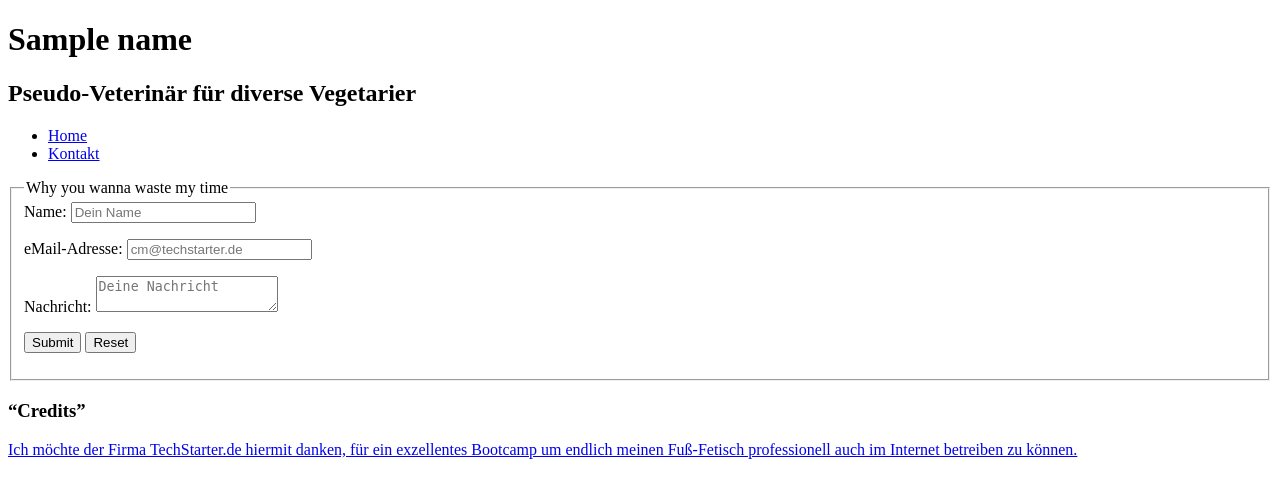
After one commit to GittyBitch/HTMLDayz, a FastAPI app: template templates/contact.html in a window 1280 px wide. The commit adds this page. Shown: the top 498 px of the page. Run offline with FastAPI, Linux system fonts and the light colour scheme; the template is opened without the code that fills it: most values are stand-ins (such as "Sample title", 1, 10 or a date in 2020).

Commit message:
HTML Übung 4
Aufgabe  - Stay in contact

Erstelle eine GET /contact Route in der main.py und zeige ein HTML Formular mit folgenden Feldern an:
- Name
- eMail
- Nachricht
Und einem Absenden & Reset Button
Die form action soll auf /contact zeigen und die method soll POST sein

Das Formular soll den gleichen Header & Footer wie die index.html haben

Commit & Push

```diff
--- a/main.py
+++ b/main.py
@@ -4,6 +4,15 @@ from fastapi.templating import Jinja2Templates
 
 app = FastAPI(title="HTML Dayz", version="0.0.1", openapi_url="/openapi.json")
 templates = Jinja2Templates(directory="templates")
+
+@app.get("/contact", response_class=HTMLResponse)
+async def get_contact(request: Request):
+    return templates.TemplateResponse("contact.html", {"request": request})
+
+@app.post("/contact", response_class=HTMLResponse)
+async def get_contact(request: Request):
+    return templates.TemplateResponse("summary.html", {"request": request} )
+
 
 @app.get("/", response_class=HTMLResponse)
 async def read_root(request: Request):
--- /dev/null
+++ b/templates/contact.html
@@ -0,0 +1,25 @@
+<!DOCTYPE html>
+<html lang="en">
+<head>
+    <meta charset="UTF-8">
+    <meta name="viewport" content="width=device-width, initial-scale=1.0">
+    <title>Getting in touch</title>
+</head>
+<body>
+    {% include 'header.html' %}
+    <fieldset>
+        <legend>Why you wanna waste my time</legend>
+    <form action="/contact" method="post">
+        <label for="name">Name:</label>
+        <input type="text" id="name" name="name" placeholder="Dein Name"><p/>
+        <label for="mail">eMail-Adresse:</label>
+        <input type="email" name="mail" id="mail" placeholder="cm@techstarter.de"/><p/>
+        <label for="message">Nachricht:</label>
+        <textarea name="message" id="message" placeholder="Deine Nachricht"></textarea><p/>
+        <input type="submit" name="submit" id="submit" />
+        <input type="reset" name="reset" id="reset" />
+    </fieldset>
+</form>
+    {% include 'footer.html' %}
+</body>
+</html>
--- /dev/null
+++ b/templates/footer.html
@@ -0,0 +1,6 @@
+    <footer>
+        <h3>“Credits”</h3>
+        <p>
+        <a href="https://www.TechStarter.de" target="_blank">Ich möchte der Firma TechStarter.de hiermit danken, für ein exzellentes Bootcamp um endlich meinen Fuß-Fetisch professionell auch im Internet betreiben zu können.</a>
+
+    </footer>
--- /dev/null
+++ b/templates/header.html
@@ -0,0 +1,10 @@
+    <header>
+	<h1>{{name}}</h1>
+        <h2>Pseudo-Veterinär für diverse Vegetarier</h2>
+        <nav>
+            <ul>
+                <li><a href="/home">Home</a></li>
+                <li><a href="/contact">Kontakt</a></li>
+            </ul>
+        </nav>
+    </header>
```
Also changed, not shown: templates/index.html (+3 -18 lines), templates/summary.html (added, +13 -0 lines).
